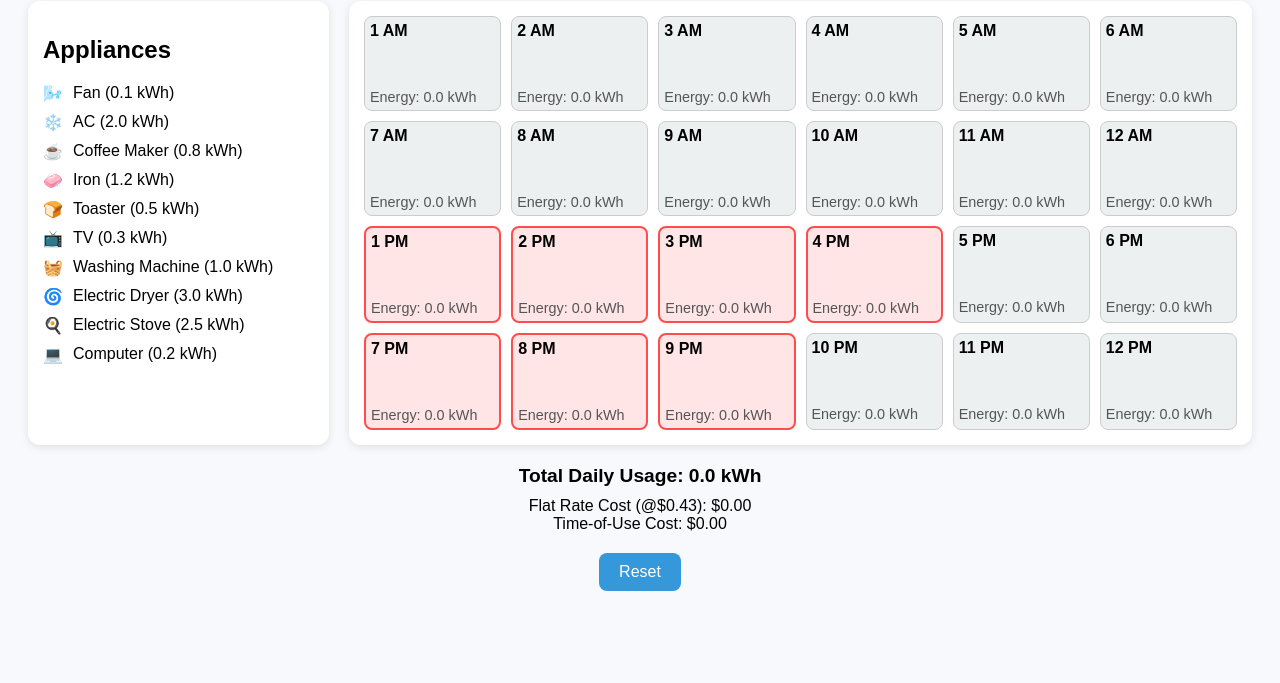
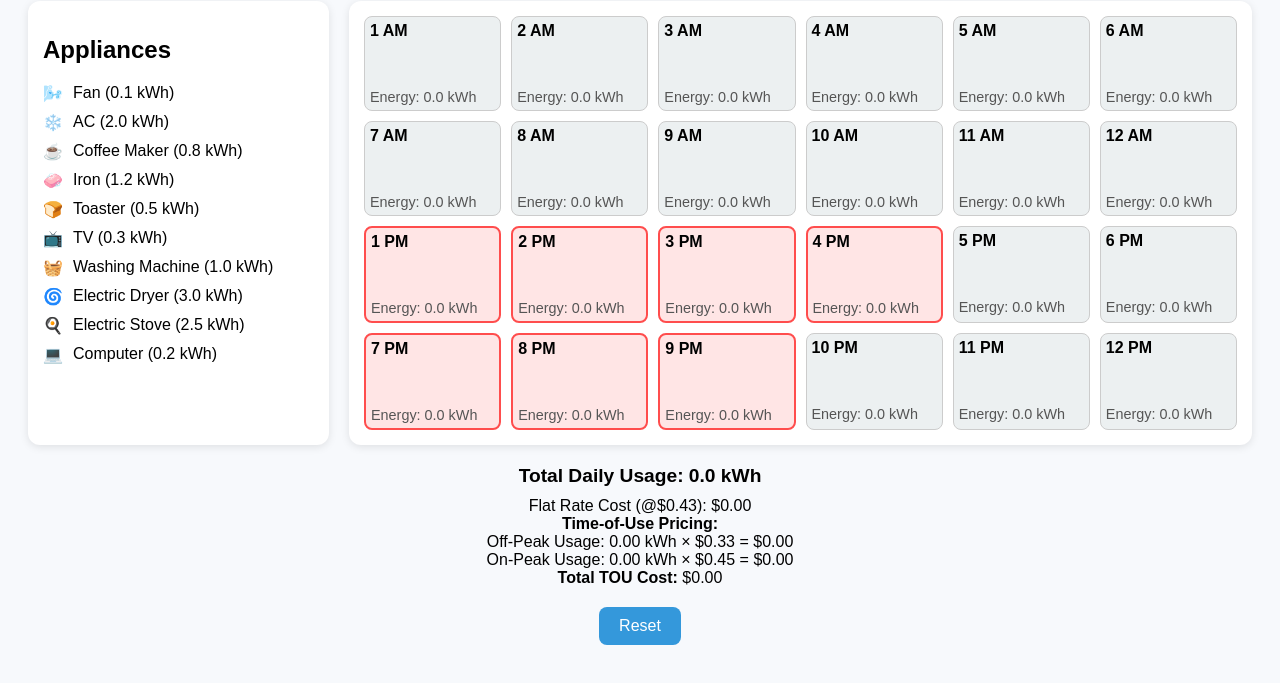
Before and after one commit to Evpech29/BEL-Energy-Shift-Game, a plain HTML site: page index.html in a window 1280 px wide. Shown: the part 107-790 px from the top of the page. Drawn offline with Linux system fonts and the light colour scheme.

Commit message:
Update index.html

```diff
--- a/index.html
+++ b/index.html
@@ -122,9 +122,14 @@
   </div>
   <div class="total-daily" id="daily-total">Total Daily Usage: 0.0 kWh</div>
   <div class="cost-summary">
-    <div id="flat-rate">Flat Rate Cost (@$0.43): $0.00</div>
-    <div id="tou-rate">Time-of-Use Cost: $0.00</div>
+  <div id="flat-rate">Flat Rate Cost (@$0.43): $0.00</div>
+  <div class="tou-breakdown">
+    <strong>Time-of-Use Pricing:</strong><br>
+    Off-Peak Usage: <span id="offpeak-kwh">0.00</span> kWh × $0.33 = $<span id="offpeak-cost">0.00</span><br>
+    On-Peak Usage: <span id="onpeak-kwh">0.00</span> kWh × $0.45 = $<span id="onpeak-cost">0.00</span><br>
+    <strong>Total TOU Cost:</strong> $<span id="tou-rate">0.00</span>
   </div>
+</div>
   <button onclick="resetGame()">Reset</button>
 
   <script>
```
